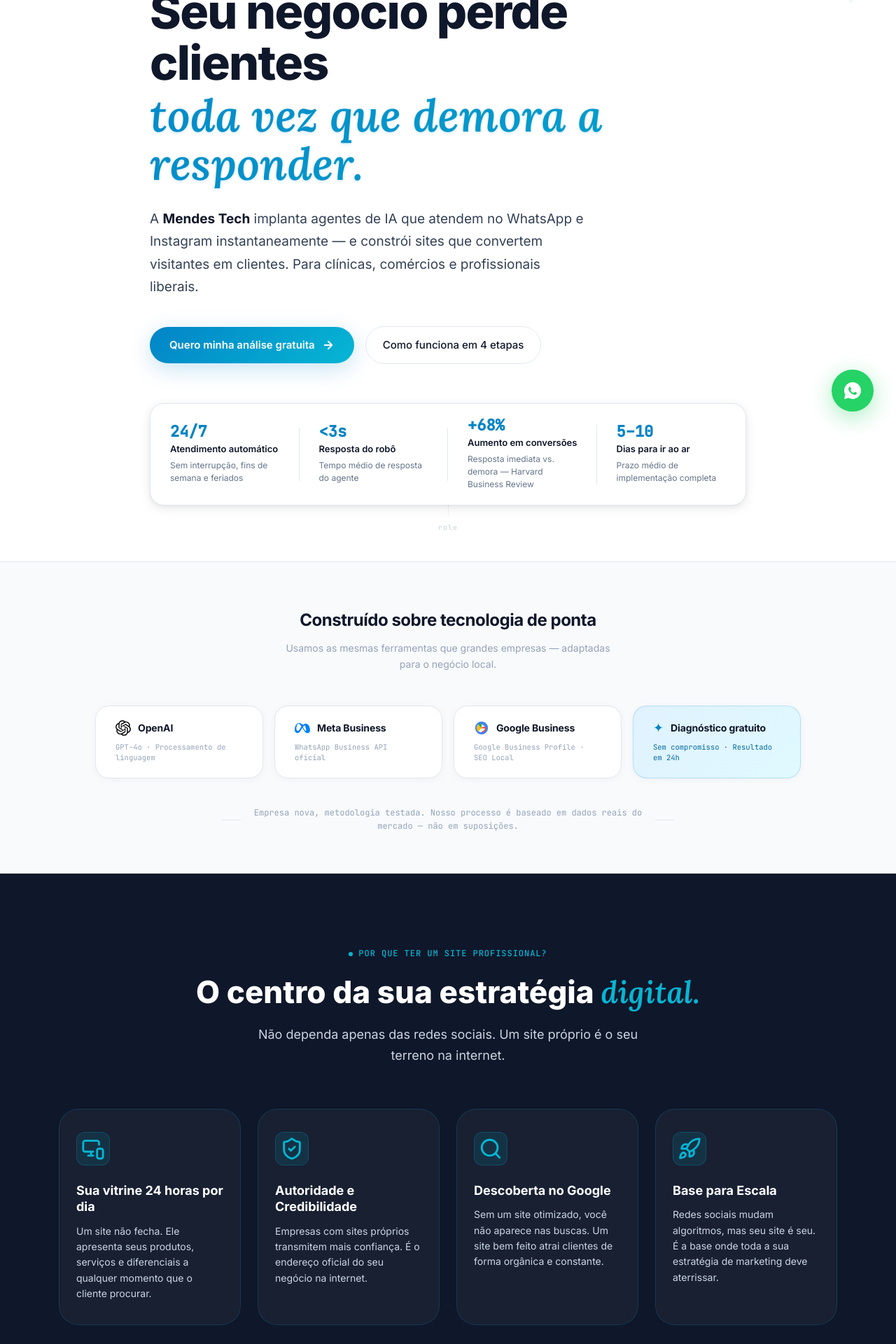
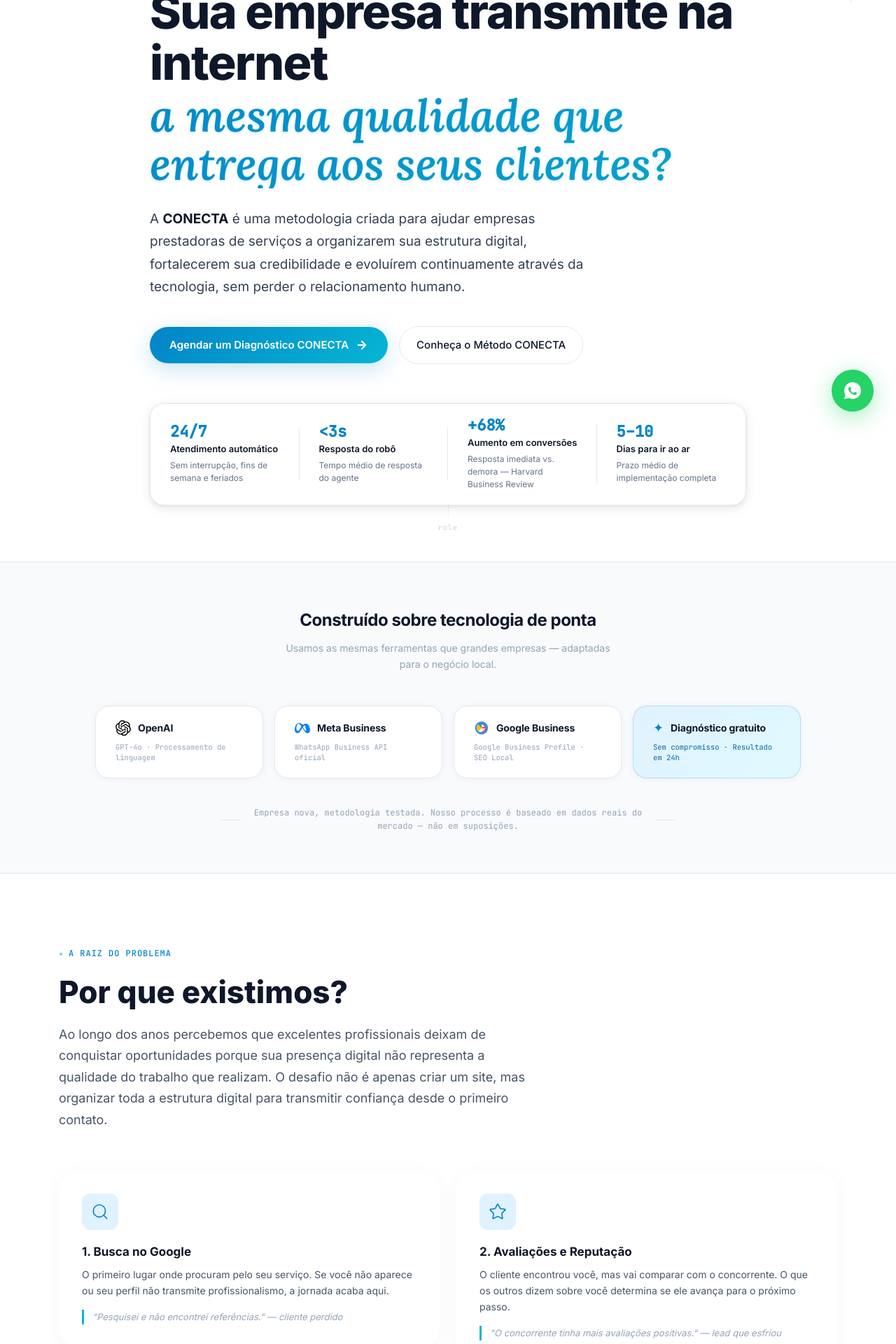
Before and after one commit to ZayonBR/Mendes_Tech, a React (Vite) app: page / in a window 1280 px wide. Shown: the part 180-2100 px from the top of the page at 70% size. Built offline with nearby package versions, Linux system fonts and the light colour scheme.

Commit message:
backup do design 10/10 antes da reestruturação CONECTA

```diff
--- a/src/App.jsx
+++ b/src/App.jsx
@@ -21,10 +21,10 @@ export default function App() {
       <main id="main-content">
         <Hero />
         <Credibilidade />
+        <Problema />
+        <Metodologia />
         <ImportanciaSite />
-        <Problema />
         <Solucoes />
-        <Metodologia />
         <Fundadores />
         <CTA />
         <FAQ />
--- a/src/components/Footer/Footer.jsx
+++ b/src/components/Footer/Footer.jsx
@@ -14,7 +14,7 @@ export default function Footer() {
             <span className={s.logoWord}>Mendes<strong>Tech</strong></span>
           </a>
 
-          <p className={s.tagline}>Automação de IA + Desenvolvimento Web para PMEs.</p>
+          <p className={s.tagline}>Acreditamos que empresas bem organizadas transmitem mais confiança, constroem melhores relacionamentos e crescem de forma mais consistente.</p>
 
           {/* NAP para SEO Local */}
           <address className={s.nap} aria-label="Informações de contato">
@@ -37,10 +37,10 @@ export default function Footer() {
 
         <nav className={s.nav} aria-label="Links do rodapé">
           <div className={s.navCol}>
-            <span className={s.navHeading}>Soluções</span>
-            <a href="#solucoes" className={s.navLink}>Agente de IA WhatsApp / Instagram</a>
-            <a href="#solucoes" className={s.navLink}>Sites e Landing Pages</a>
-            <a href="#solucoes" className={s.navLink}>Posicionamento no Google</a>
+            <span className={s.navHeading}>O Método</span>
+            <a href="#solucoes" className={s.navLink}>Diagnóstico e Planejamento</a>
+            <a href="#solucoes" className={s.navLink}>Estrutura Digital</a>
+            <a href="#solucoes" className={s.navLink}>Atendimento Inteligente</a>
           </div>
           <div className={s.navCol}>
             <span className={s.navHeading}>Empresa</span>
--- a/src/components/Hero/Hero.jsx
+++ b/src/components/Hero/Hero.jsx
@@ -31,7 +31,7 @@ export default function Hero() {
             animate={{ opacity: 1, y: 0 }}
             transition={{ delay: 0.3, duration: 0.7, ease: [0.22, 1, 0.36, 1] }}
           >
-            Seu negócio perde clientes
+            Sua empresa transmite na internet
           </motion.span>
           <motion.span
             className={s.h1Serif}
@@ -39,7 +39,7 @@ export default function Hero() {
             animate={{ opacity: 1, y: 0 }}
             transition={{ delay: 0.45, duration: 0.7, ease: [0.22, 1, 0.36, 1] }}
           >
-            toda vez que demora a responder.
+            a mesma qualidade que entrega aos seus clientes?
           </motion.span>
         </h1>
 
@@ -50,9 +50,7 @@ export default function Hero() {
           animate={{ opacity: 1, y: 0 }}
           transition={{ delay: 0.6, duration: 0.6, ease: 'easeOut' }}
         >
-          A <strong>Mendes Tech</strong> implanta agentes de IA que atendem no WhatsApp e Instagram
-          instantaneamente — e constrói sites que convertem visitantes em clientes.
-          Para clínicas, comércios e profissionais liberais.
+          A <strong>CONECTA</strong> é uma metodologia criada para ajudar empresas prestadoras de serviços a organizarem sua estrutura digital, fortalecerem sua credibilidade e evoluírem continuamente através da tecnologia, sem perder o relacionamento humano.
         </motion.p>
 
         {/* CTAs */}
@@ -63,14 +61,14 @@ export default function Hero() {
           transition={{ delay: 0.75, duration: 0.5, ease: 'easeOut' }}
         >
           <a href={WA_LINK} target="_blank" rel="noopener noreferrer" className={s.btnPrimary} id="hero-cta-primary">
-            <span>Quero minha análise gratuita</span>
+            <span>Agendar um Diagnóstico CONECTA</span>
             <svg width="18" height="18" viewBox="0 0 18 18" fill="none" aria-hidden="true">
               <path d="M3.75 9h10.5M9 3.75L14.25 9 9 14.25" stroke="currentColor" strokeWidth="2" strokeLinecap="round" strokeLinejoin="round" />
             </svg>
           </a>
           <a href="#solucoes" className={s.btnGhost} id="hero-cta-ghost"
             onClick={e => { e.preventDefault(); document.querySelector('#solucoes')?.scrollIntoView({ behavior: 'smooth' }) }}>
-            Como funciona em 4 etapas
+            Conheça o Método CONECTA
           </a>
         </motion.div>
 
--- a/src/components/ImportanciaSite/ImportanciaSite.jsx
+++ b/src/components/ImportanciaSite/ImportanciaSite.jsx
@@ -1,27 +1,37 @@
 import { motion } from 'framer-motion'
-import { MonitorSmartphone, Search, ShieldCheck, Rocket } from 'lucide-react'
+import { CheckCircle } from 'lucide-react'
 import s from './ImportanciaSite.module.css'
 
 const benefits = [
   {
-    Icon: MonitorSmartphone,
-    title: 'Sua vitrine 24 horas por dia',
-    desc: 'Um site não fecha. Ele apresenta seus produtos, serviços e diferenciais a qualquer momento que o cliente procurar.',
+    Icon: CheckCircle,
+    title: 'Website Estratégico',
+    desc: 'Seu terreno próprio na internet, projetado para atrair, engajar e converter visitantes em clientes reais.',
   },
   {
-    Icon: ShieldCheck,
-    title: 'Autoridade e Credibilidade',
-    desc: 'Empresas com sites próprios transmitem mais confiança. É o endereço oficial do seu negócio na internet.',
+    Icon: CheckCircle,
+    title: 'Perfil no Google',
+    desc: 'Dominância nas buscas locais. Sua empresa será a primeira escolha de quem já está procurando pelo seu serviço.',
   },
   {
-    Icon: Search,
-    title: 'Descoberta no Google',
-    desc: 'Sem um site otimizado, você não aparece nas buscas. Um site bem feito atrai clientes de forma orgânica e constante.',
+    Icon: CheckCircle,
+    title: 'FAQ e Conteúdo Base',
+    desc: 'As dúvidas dos seus clientes respondidas antecipadamente, gerando confiança antes mesmo do contato.',
   },
   {
-    Icon: Rocket,
-    title: 'Base para Escala',
-    desc: 'Redes sociais mudam algoritmos, mas seu site é seu. É a base onde toda a sua estratégia de marketing deve aterrissar.',
+    Icon: CheckCircle,
+    title: 'Artigos e Materiais',
+    desc: 'Conteúdo de valor que educa o seu cliente, estabelecendo você como a principal autoridade da sua região.',
+  },
+  {
+    Icon: CheckCircle,
+    title: 'WhatsApp Organizado',
+    desc: 'Um fluxo de atendimento ágil, etiquetado e com automações que evitam que qualquer oportunidade esfrie.',
+  },
+  {
+    Icon: CheckCircle,
+    title: 'Autoridade e Reputação',
+    desc: 'O somatório de todos os pontos acima resulta na criação de uma marca forte, desejada e inquestionável.',
   },
 ]
 
@@ -38,13 +48,13 @@ export default function ImportanciaSite() {
         >
           <div className={s.eyebrow}>
             <span className={s.dot} aria-hidden="true" />
-            Por que ter um site profissional?
+            Ativos de Longo Prazo
           </div>
           <h2 className={s.h2} id="importancia-h2">
-            O centro da sua estratégia <em>digital.</em>
+            Construímos <em>Patrimônio Digital</em>
           </h2>
           <p className={s.sub}>
-            Não dependa apenas das redes sociais. Um site próprio é o seu terreno na internet.
+            Não acreditamos em soluções temporárias. Cada melhoria deve gerar valor contínuo.
           </p>
         </motion.div>
 
--- a/src/components/Metodologia/Metodologia.jsx
+++ b/src/components/Metodologia/Metodologia.jsx
@@ -13,34 +13,50 @@ const steps = [
   {
     num: '01',
     Icon: Search,
-    title: 'Diagnóstico Gratuito',
-    desc: 'Analisamos seus canais digitais atuais — WhatsApp, Instagram, site, Google — e identificamos onde estão os maiores vazamentos de clientes.',
-    duration: '1 dia',
+    title: 'Google e Posicionamento Local',
+    desc: 'Analisamos como sua empresa aparece quando um cliente busca pelo seu serviço na sua região.',
+    duration: 'Auditoria 1',
     color: '#0284C7',
   },
   {
     num: '02',
     Icon: ClipboardList,
-    title: 'Planejamento Estratégico',
-    desc: 'Definimos quais automações e páginas farão mais impacto no seu faturamento. Sem pacote genérico — solução sob medida para seu negócio.',
-    duration: '2–3 dias',
+    title: 'Website e Conversão',
+    desc: 'Avaliamos a velocidade, o design e o copywriting da sua página atual (ou a falta de uma).',
+    duration: 'Auditoria 2',
     color: '#06B6D4',
   },
   {
     num: '03',
     Icon: Settings,
-    title: 'Implementação e Treinamento',
-    desc: 'Desenvolvemos o site, configuramos o agente de IA e o treinamos com o vocabulário, serviços e personalidade da sua empresa.',
-    duration: '5–10 dias úteis',
+    title: 'WhatsApp e Atendimento',
+    desc: 'Mapeamos o tempo de resposta e a eficiência da sua equipe ao receber um novo contato.',
+    duration: 'Auditoria 3',
     color: '#0EA5E9',
   },
   {
     num: '04',
     Icon: TrendingUp,
-    title: 'Entrega e Monitoramento',
-    desc: 'O sistema entra ao ar. Você acompanha resultados em dashboard simplificado e conta com suporte contínuo para ajustes e evoluções.',
-    duration: 'Contínuo',
+    title: 'SEO e Visibilidade',
+    desc: 'Verificamos o seu ranqueamento orgânico e oportunidades de palavras-chave não exploradas.',
+    duration: 'Auditoria 4',
     color: '#38BDF8',
+  },
+  {
+    num: '05',
+    Icon: Search,
+    title: 'Jornada do Cliente',
+    desc: 'Simulamos o caminho que o seu cliente percorre desde o primeiro clique até o momento do fechamento.',
+    duration: 'Auditoria 5',
+    color: '#0284C7',
+  },
+  {
+    num: '06',
+    Icon: Clock,
+    title: 'Estrutura Digital',
+    desc: 'Avaliamos como (e se) os seus canais se conectam para formar um ecossistema de vendas.',
+    duration: 'Auditoria 6',
+    color: '#06B6D4',
   },
 ]
 
@@ -78,7 +94,7 @@ export default function Metodologia() {
           viewport={{ once: true }} transition={{ duration: 0.4 }}
         >
           <span className={s.dot} aria-hidden="true" />
-          Como trabalhamos
+          Diagnóstico CONECTA
         </motion.div>
 
         <motion.h2
@@ -86,8 +102,8 @@ export default function Metodologia() {
           initial={{ opacity: 0, y: 24 }} whileInView={{ opacity: 1, y: 0 }}
           viewport={{ once: true }} transition={{ duration: 0.5, delay: 0.05 }}
         >
-          De zero ao robô funcionando<br />
-          <em>em 4 etapas simples.</em>
+          Antes de indicar qualquer solução,<br />
+          <em>nós analisamos sua empresa.</em>
         </motion.h2>
 
         <div className={s.timeline}>
@@ -129,9 +145,9 @@ export default function Metodologia() {
           viewport={{ once: true }} transition={{ duration: 0.6 }}
         >
           <div className={s.contrastOld}>
-            <h3 className={s.contrastTitle}>A maioria das agências…</h3>
+            <h3 className={s.contrastTitle}>Agências tradicionais…</h3>
             <ul className={s.listBad} aria-label="Problemas comuns de agências">
-              {['Entregam um site genérico e somem','Cobram caro por manutenções simples','Sem suporte pós-entrega','Automação sem estratégia de conversão','Resultado não mensurável'].map(item => (
+              {['Vendem pacotes prontos antes de entender você','Focam em curtidas e estética vazia','Constroem sites que não convertem','Deixam seu atendimento no manual','Não olham para a jornada toda'].map(item => (
                 <li key={item}>{item}</li>
               ))}
             </ul>
@@ -140,7 +156,7 @@ export default function Metodologia() {
           <div className={s.contrastNew}>
             <h3 className={s.contrastTitle}>A Mendes Tech…</h3>
             <ul className={s.listGood} aria-label="Diferenciais da Mendes Tech">
-              {['Entrega site + agente de IA integrados','Preço justo e transparente desde o início','Suporte contínuo incluso','Robô treinado para converter, não só responder','Dashboard de resultados acessível a você'].map(item => (
+              {['Diagnóstico profundo antes de qualquer venda','Foco em conversão e resultados reais','Estrutura digital que vende 24h','Atendimento organizado e inteligente','Acompanhamento contínuo dos dados'].map(item => (
                 <li key={item}>{item}</li>
               ))}
             </ul>
--- a/src/components/Problema/Problema.jsx
+++ b/src/components/Problema/Problema.jsx
@@ -1,36 +1,43 @@
 import { useRef } from 'react'
 import { motion, useMotionValue, useTransform, useSpring } from 'framer-motion'
-import { MessageCircle, Camera, Globe, Search, TrendingDown } from 'lucide-react'
+import { MessageCircle, Star, Globe, Search, CheckCircle, TrendingDown } from 'lucide-react'
 import s from './Problema.module.css'
 
 const pains = [
   {
-    id: 'pain-whatsapp',
-    Icon: MessageCircle,
-    title: 'WhatsApp sem resposta = venda perdida',
-    body: 'O lead chega interessado às 22h. A equipe responde às 9h do dia seguinte. Ele já comprou do concorrente.',
-    quote: '"Mandei mensagem e não obtive retorno..." — cliente perdido',
+    id: 'pain-google',
+    Icon: Search,
+    title: '1. Busca no Google',
+    body: 'O primeiro lugar onde procuram pelo seu serviço. Se você não aparece ou seu perfil não transmite profissionalismo, a jornada acaba aqui.',
+    quote: '"Pesquisei e não encontrei referências." — cliente perdido',
   },
   {
-    id: 'pain-instagram',
-    Icon: Camera,
-    title: 'DMs do Instagram acumulando sem resposta',
-    body: 'Cada mensagem não respondida no Instagram é um cliente que você investiu dinheiro para atrair e deixou esfriar.',
-    quote: '"Tentei contato pelo Instagram mas nunca responderam..." — lead perdido',
+    id: 'pain-reviews',
+    Icon: Star,
+    title: '2. Avaliações e Reputação',
+    body: 'O cliente encontrou você, mas vai comparar com o concorrente. O que os outros dizem sobre você determina se ele avança para o próximo passo.',
+    quote: '"O concorrente tinha mais avaliações positivas." — lead que esfriou',
   },
   {
     id: 'pain-site',
     Icon: Globe,
-    title: 'Site amador que passa desconfiança',
-    body: 'Um site lento, genérico ou desatualizado faz o visitante duvidar da profissionalidade antes mesmo de ler o conteúdo.',
-    quote: '"O site não parecia profissional, fui buscar outra empresa." — cliente nunca conquistado',
+    title: '3. Website e Credibilidade',
+    body: 'A vitrine oficial. Se o site é lento ou amador, toda a autoridade que você construiu no mundo real desaparece em segundos.',
+    quote: '"O site não passou confiança." — cliente inseguro',
   },
   {
-    id: 'pain-google',
-    Icon: Search,
-    title: 'Invisível no Google da sua cidade',
-    body: 'Seu concorrente aparece primeiro no Maps. Não porque é melhor — mas porque tem perfil e site otimizados.',
-    quote: '"Pesquisei no Google e encontrei outro mais fácil." — cliente do concorrente',
+    id: 'pain-whatsapp',
+    Icon: MessageCircle,
+    title: '4. Contato via WhatsApp',
+    body: 'O momento crítico. A demora ou a desorganização no atendimento esfriam o interesse instantaneamente.',
+    quote: '"Demoraram muito para responder, fechei com outro." — venda perdida',
+  },
+  {
+    id: 'pain-decisao',
+    Icon: CheckCircle,
+    title: '5. A Decisão Final',
+    body: 'O fechamento só acontece quando todas as etapas anteriores funcionaram perfeitamente e transmitiram segurança absoluta.',
+    quote: '"Cada etapa influencia a próxima." — O Método CONECTA',
   },
 ]
 
@@ -86,7 +93,7 @@ export default function Problema() {
           transition={{ duration: 0.4 }}
         >
           <span className={s.dot} aria-hidden="true" />
-          O cenário que sua empresa vive agora
+          A raiz do problema
         </motion.div>
 
         <motion.h2
@@ -97,8 +104,7 @@ export default function Problema() {
           viewport={{ once: true }}
           transition={{ duration: 0.55, delay: 0.05 }}
         >
-          Você está <em>pagando para trazer clientes</em>
-          <br />e os perdendo na hora que eles chegam.
+          Por que existimos?
         </motion.h2>
 
         <motion.p
@@ -108,7 +114,7 @@ export default function Problema() {
           viewport={{ once: true }}
           transition={{ duration: 0.45, delay: 0.1 }}
         >
-          O problema não é a qualidade do seu serviço. A questão é que o cliente atual <strong>pesquisa e compara</strong>. Se o seu perfil não transmitir credibilidade imediata ou o seu WhatsApp demorar a responder, ele agenda com a opção mais ágil da concorrência.
+          Ao longo dos anos percebemos que excelentes profissionais deixam de conquistar oportunidades porque sua presença digital não representa a qualidade do trabalho que realizam. O desafio não é apenas criar um site, mas organizar toda a estrutura digital para transmitir confiança desde o primeiro contato.
         </motion.p>
 
         <motion.div
--- a/src/components/Solucoes/Solucoes.jsx
+++ b/src/components/Solucoes/Solucoes.jsx
@@ -7,71 +7,84 @@ const WA_LINK = 'https://wa.me/554891443698?text=Olá!%20Quero%20saber%20mais%20
 
 const tabs = [
   {
-    id: 'ia',
-    label: 'IA WhatsApp / Instagram',
-    Icon: Bot,
-    tag: 'Automação de IA',
-    title: 'Agente de IA que atende, qualifica e agenda — 24/7',
-    desc: 'Um agente treinado com as informações do seu negócio que responde, qualifica leads, agenda consultas e encaminha clientes automaticamente — sem parar, sem errar.',
-    ctaLabel: 'Quero meu agente de IA →',
+    id: 'diagnostico',
+    label: '1. Diagnóstico',
+    Icon: MapPin,
+    tag: 'Fase 1: Mapeamento de Cenário',
+    title: 'Conhecemos sua realidade, processos e comunicação.',
+    desc: 'Antes de oferecer qualquer ferramenta, fazemos uma auditoria completa na sua presença digital. Avaliamos a velocidade do seu site, seu posicionamento local e como a sua equipe lida com as mensagens.',
+    ctaLabel: 'Quero meu diagnóstico →',
     features: [
-      'Resposta imediata em menos de 3 segundos',
-      'Qualificação automática de leads por interesse',
-      'Agendamento integrado à sua agenda ou sistema',
-      'Transferência humanizada quando necessário',
-      'Relatório semanal de atendimentos e conversões',
+      'Auditoria de SEO e Posicionamento no Google',
+      'Análise de tempo e qualidade de resposta no WhatsApp',
+      'Revisão de design e conversão do site',
+      'Mapeamento da Jornada do Cliente',
     ],
-    chat: [
-      { side: 'bot', text: 'Olá! Seja bem-vindo(a) 👋 Como posso te ajudar hoje?', time: '22:47' },
-      { side: 'user', text: 'Quero agendar uma consulta', time: '22:48' },
-      { side: 'bot', text: 'Ótimo! Temos horários na quinta às 14h ou sexta às 10h. Qual prefere? ✅', time: '22:48' },
-      { side: 'user', text: 'Quinta às 14h!', time: '22:49' },
-      { side: 'bot', text: 'Perfeito! Consulta agendada para quinta-feira às 14h. Confirmação enviada! 🎉', time: '22:49' },
+    table: [
+      { col: 'Abordagem', bad: 'Vender pacote pronto', good: 'Diagnóstico profundo' },
+      { col: 'Foco', bad: 'Tecnologia pela tecnologia', good: 'Resolver gargalos' },
+      { col: 'Visão', bad: 'Isolada (só site ou só bot)', good: 'Jornada Integrada' },
     ],
   },
   {
-    id: 'web',
-    label: 'Sites & Landing Pages',
+    id: 'planejamento',
+    label: '2. Planejamento',
     Icon: Globe,
-    tag: 'Desenvolvimento Web',
-    title: 'Sites que convertem visitantes em clientes',
-    desc: 'Não fazemos sites "para ter". Fazemos páginas estratégicas, rápidas e com copy voltada para transformar visitantes em clientes — integradas ao robô de IA.',
-    ctaLabel: 'Quero meu site que converte →',
+    tag: 'Fase 2: Estratégia Sob Medida',
+    title: 'Definimos prioridades. Nem toda empresa precisa da mesma solução.',
+    desc: 'Com o diagnóstico em mãos, desenhamos o plano exato. Se você precisa atrair mais pessoas, focamos em SEO e Google. Se você atrai muito mas não fecha, organizamos o WhatsApp.',
+    ctaLabel: 'Ver planejamento estratégico →',
     features: [
-      'Carregamento em menos de 2 segundos no celular',
-      'Design profissional que transmite credibilidade',
-      'Copywriting focado no perfil de cliente ideal',
-      'Botão de WhatsApp integrado ao agente de IA',
-      'Pixel de conversão para mensurar resultado real',
+      'Definição de canais de atração primários',
+      'Estruturação do fluxo de vendas ideal',
+      'Priorização de investimentos digitais',
+      'Sem pacotes genéricos, 100% customizado',
     ],
-    table: [
-      { col: 'Velocidade', bad: '4–8 segundos', good: '<2 segundos' },
-      { col: 'Copywriting', bad: 'Genérico', good: 'Focado em conversão' },
-      { col: 'WhatsApp', bad: 'Botão simples', good: 'Integrado ao robô de IA' },
-      { col: 'SEO Local', bad: 'Não configurado', good: 'Otimizado para sua cidade' },
-      { col: 'Resultado', bad: 'Visitas sem conversão', good: 'Leads no WhatsApp' },
+    ranking: [
+      { pos: '1º', name: 'Sua Estratégia Digital (Focada)', stars: 5, reviews: 'Crescimento Contínuo', isYou: true },
+      { pos: '2º', name: 'Atirar para todos os lados', stars: 2, reviews: 'Gasto de energia', isYou: false },
     ],
   },
   {
-    id: 'google',
-    label: 'Google Meu Negócio',
-    Icon: MapPin,
-    tag: 'Visibilidade Local',
-    title: 'Posicionamento Estratégico nas Buscas da Sua Região',
-    desc: 'Aplicamos técnicas avançadas de SEO Local para destacar o perfil da sua empresa. Nosso objetivo é garantir que você seja encontrado facilmente por clientes que estão prontos para comprar na sua cidade.',
-    ctaLabel: 'Quero aparecer no Google →',
+    id: 'estrutura',
+    label: '3. Estrutura Digital',
+    Icon: Globe,
+    tag: 'Fase 3: Construção da Base',
+    title: 'Organizamos todos os ativos (Google, Site, SEO).',
+    desc: 'Construímos ou refatoramos os seus pontos de contato. Seu site não será apenas um cartão de visitas, mas uma máquina de persuasão. Seu Google dominará a região.',
+    ctaLabel: 'Organizar minha estrutura →',
     features: [
-      'Auditoria e otimização completa do perfil',
-      'Estratégia de captação contínua de avaliações reais',
-      'Configuração avançada de atributos, fotos e categorias',
-      'Monitoramento de performance e análise de concorrentes',
+      'Sites focados em conversão e velocidade',
+      'Otimização avançada de Google Meu Negócio',
+      'Organização de catálogo e serviços no WhatsApp',
+      'Copywriting voltado para credibilidade',
     ],
-    ranking: [
-      { pos: '1º', name: 'Sua Empresa (Cenário Alvo)', stars: 5, reviews: '127 avaliações', isYou: true },
-      { pos: '2º', name: 'Concorrente A', stars: 3, reviews: '14 avaliações', isYou: false },
-      { pos: '3º', name: 'Concorrente B', stars: 2, reviews: '7 avaliações', isYou: false },
+    table: [
+      { col: 'Credibilidade', bad: 'Amadora', good: 'Profissional' },
+      { col: 'Velocidade Web', bad: '> 5 segundos', good: '< 2 segundos' },
+      { col: 'Google', bad: 'Invisível', good: 'Dominante Local' },
     ],
-},
+  },
+  {
+    id: 'atendimento',
+    label: '4. Atendimento Inteligente',
+    Icon: Bot,
+    tag: 'Fase 4: Automação e IA',
+    title: 'Padronizamos informações e reduzimos dúvidas repetitivas.',
+    desc: 'Aqui a tecnologia entra como protagonista para escalar o seu negócio. Implementamos agentes de inteligência artificial que qualificam, agendam e atendem 24/7 sem perder o tom humano.',
+    ctaLabel: 'Quero escalar meu atendimento →',
+    features: [
+      'Implantação de Agentes de IA no WhatsApp',
+      'Qualificação e triagem autônoma de leads',
+      'Agendamento automático sincronizado',
+      'Relatórios de taxa de conversão',
+    ],
+    chat: [
+      { side: 'bot', text: 'Olá! Sou a assistente inteligente. Notei que você procura por nossos serviços. Como posso ajudar? 👋', time: '14:00' },
+      { side: 'user', text: 'Quero saber se atendem na minha região.', time: '14:02' },
+      { side: 'bot', text: 'Sim! Atendemos toda a sua região com excelência garantida. Quer agendar uma call rápida para os detalhes? ✅', time: '14:02' },
+    ],
+  },
 ]
 
 export default function Solucoes() {
@@ -87,7 +100,7 @@ export default function Solucoes() {
           viewport={{ once: true }} transition={{ duration: 0.4 }}
         >
           <span className={s.dot} aria-hidden="true" />
-          O que a Mendes Tech entrega
+          O Método CONECTA
         </motion.div>
 
         <motion.h2
@@ -95,8 +108,8 @@ export default function Solucoes() {
           initial={{ opacity: 0, y: 24 }} whileInView={{ opacity: 1, y: 0 }}
           viewport={{ once: true }} transition={{ duration: 0.5, delay: 0.05 }}
         >
-          Três frentes que trabalham juntas<br />
-          <em>nos bastidores do seu negócio.</em>
+          Não começamos falando sobre tecnologia.<br />
+          <em>Começamos entendendo sua empresa.</em>
         </motion.h2>
 
         {/* Tab navigation */}
```
Also changed, not shown: src/components/CTA/CTA.jsx (+6 -51 lines), src/components/Fundadores/Fundadores.jsx (+4 -4 lines).
